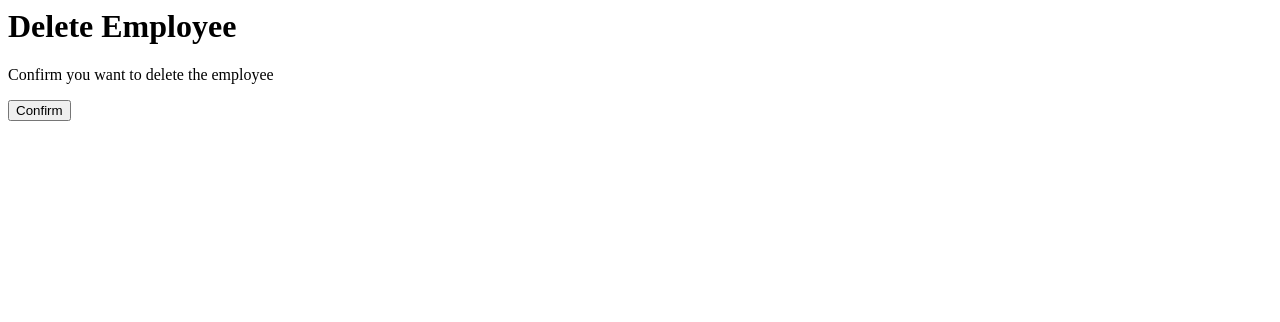
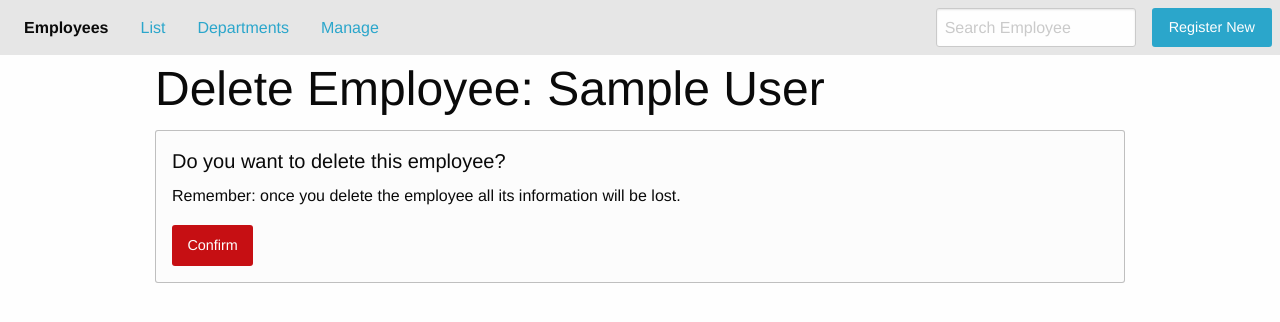
Before and after one commit to apinto25/employees_project, a Django app: template templates/person/delete.html in a window 1280 px wide. Shown: the top 322 px of the page. Run offline with Django 3.2, Linux system fonts and the light colour scheme; the template is opened without the code that fills it: most values are stand-ins (such as "Sample title", 1, 10 or a date in 2020); some libraries are stand-ins or nearby versions.

Commit message:
Add delete function in the employees CRUD.

```diff
--- a/apps/person/views.py
+++ b/apps/person/views.py
@@ -139,4 +139,4 @@ class EmployeeUpdateView(UpdateView):
 class EmployeeDeleteView(DeleteView):
     model = Employee
     template_name = "person/delete.html"
-    success_url = reverse_lazy("person_app:success")
+    success_url = reverse_lazy("person_app:all_employees_admin")
--- a/templates/person/delete.html
+++ b/templates/person/delete.html
@@ -1,6 +1,26 @@
-<h1>Delete Employee</h1>
+{% extends 'base.html' %}
 
-<form method="POST">{% csrf_token %}
-    <p>Confirm you want to delete the employee</p>
-    <button type="submit">Confirm</button>
-</form>
+
+{% block title %}
+Edit Employee
+{% endblock title %}
+
+
+{% block content %}
+
+{% include 'includes/header.html' %}
+
+<div class="grid-container">
+    <div class="grid-x">
+        <h1 class="cell">Delete Employee: {{ object.full_name }}</h1>
+        <form class="cell" method="POST">{% csrf_token %}
+            <div class="callout secondary">
+                <h5>Do you want to delete this employee?</h5>
+                <p>Remember: once you delete the employee all its information will be lost.</p>
+                <button class="alert button" type="submit">Confirm</button>
+            </div>
+        </form>
+
+    </div>
+</div>
+{% endblock content %}
```
